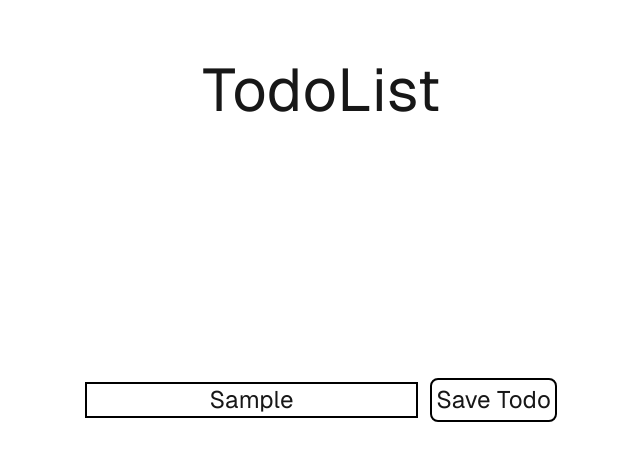
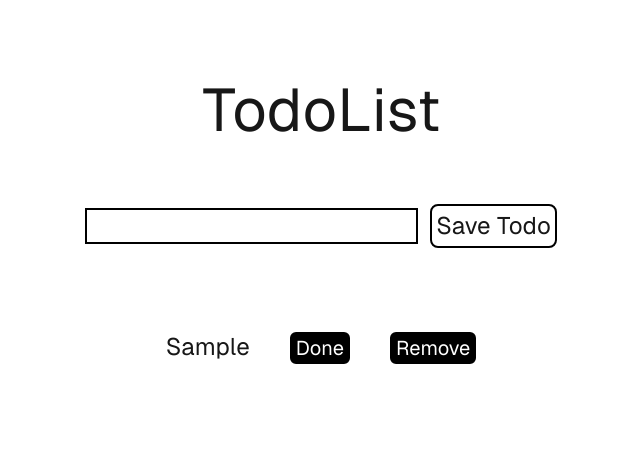
Before and after one commit to Owale128/Todolist-Next, a Next.js app: page /components/TodoApp in a window 1280 px wide. Both pictures are taken after typing "Sample" into the empty fields and a click on the button "Save Todo". Shown: the top 460 px of the page, without its empty margins (319-959 px from the left). Built offline with nearby package versions, Linux system fonts and the light colour scheme.

Commit message:
Minor styling

```diff
--- a/app/components/AddTodo/page.tsx
+++ b/app/components/AddTodo/page.tsx
@@ -9,7 +9,7 @@ const AddTodo = () => {
     const handleSubmit = (e: FormEvent) => {
         e.preventDefault()
 
-        if(userInput.trim() !== ''){
+        if(userInput.trim() == ''){
             return
         }
 
--- a/app/components/DisplayTodo/pages.tsx
+++ b/app/components/DisplayTodo/pages.tsx
@@ -10,10 +10,10 @@ interface IDisplayTodo {
 const DisplayTodo = ({todo, toggleTodo, removeTodo}: IDisplayTodo) => {
 
   return (
-    <div>
-      <span>{todo.text}</span>
-      <button onClick={() => toggleTodo(todo.id)}>Done</button>
-      <button onClick={() => removeTodo(todo.id)}>Remove</button>
+    <div className='text-center text-xl'>
+      <span className={`${todo.done ? 'done' : ''} text-2xl`} >{todo.text}</span>
+      <button className={`${'toggleBtn'} mx-10 my-5 border-2 border-black rounded-md px-1`} onClick={() => toggleTodo(todo.id)}>Done</button>
+      <button className={`${'removeBtn'} border-2 border-black rounded-md px-1`} onClick={() => removeTodo(todo.id)}>Remove</button>
 
     </div>
   )
--- a/app/components/TodoApp/page.tsx
+++ b/app/components/TodoApp/page.tsx
@@ -4,13 +4,12 @@ import { TodoReducer } from '@/app/reducer/TodoReducer'
 import React, { useReducer } from 'react'
 import AddTodo from '../AddTodo/page'
 import Todos from '../Todos/pages'
-import DisplayTodo from '../DisplayTodo/pages'
 
 const Todolist = () => {
 const [todos, dispatch] = useReducer(TodoReducer, [])
 
   return (
-    <div className="grid grid-rows-[20px_1fr_20px] items-center justify-items-center min-h-screen p-8 pb-20 gap-16 sm:p-20 font-[family-name:var(--font-geist-sans)]">
+    <div className="flex flex-col items-center justify-items-center min-h-screen p-8 pb-20 gap-16 sm:p-20 font-[family-name:var(--font-geist-sans)]">
     <TodosAllContext.Provider value={{todos, dispatch}}>
     <h1 className="text-6xl">TodoList</h1>
     <AddTodo />
--- a/app/globals.css
+++ b/app/globals.css
@@ -25,3 +25,12 @@ body {
     text-wrap: balance;
   }
 }
+
+.done {
+  text-decoration: line-through;
+}
+
+.toggleBtn, .removeBtn {
+  color: white;
+  background-color: black;
+}
```
